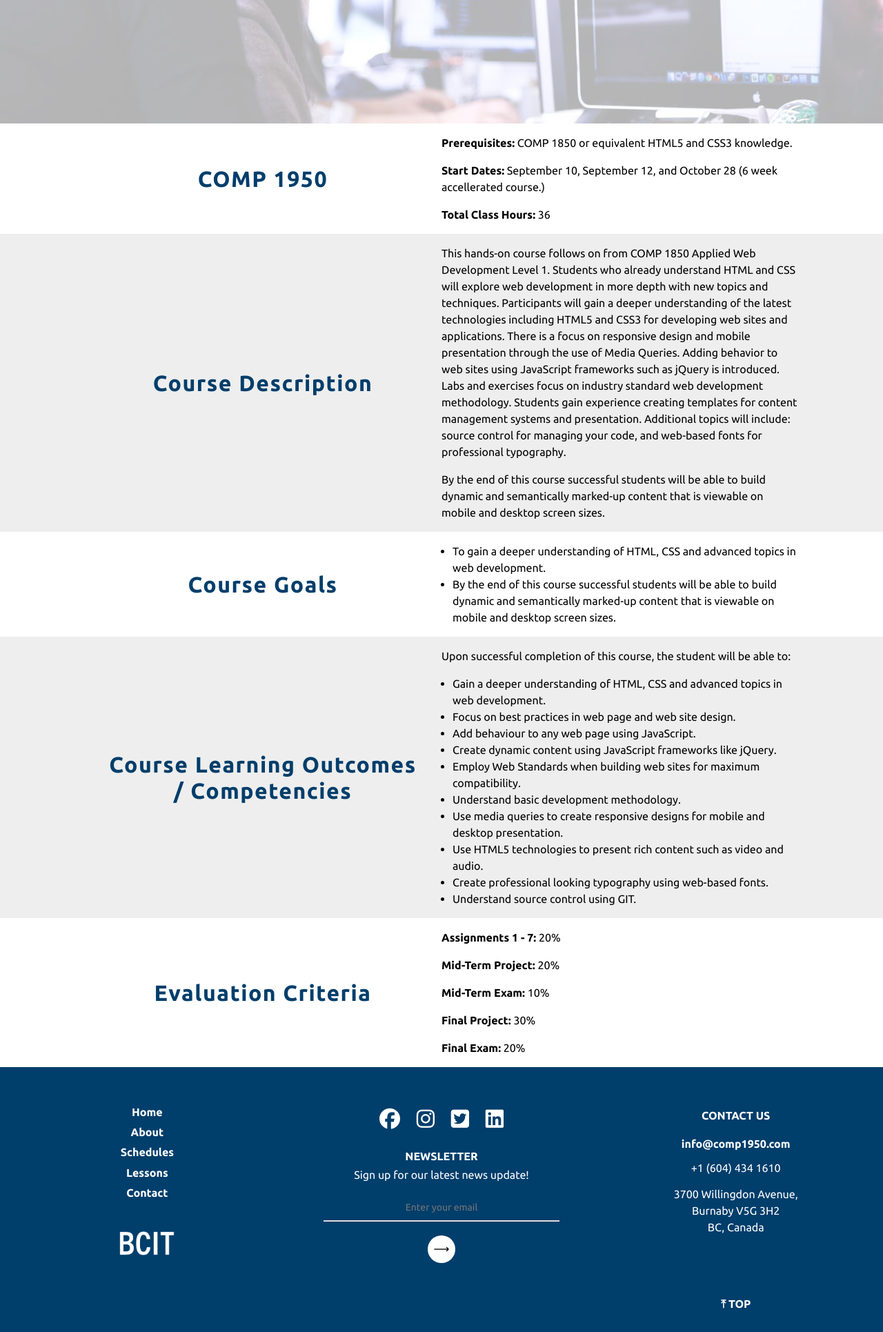
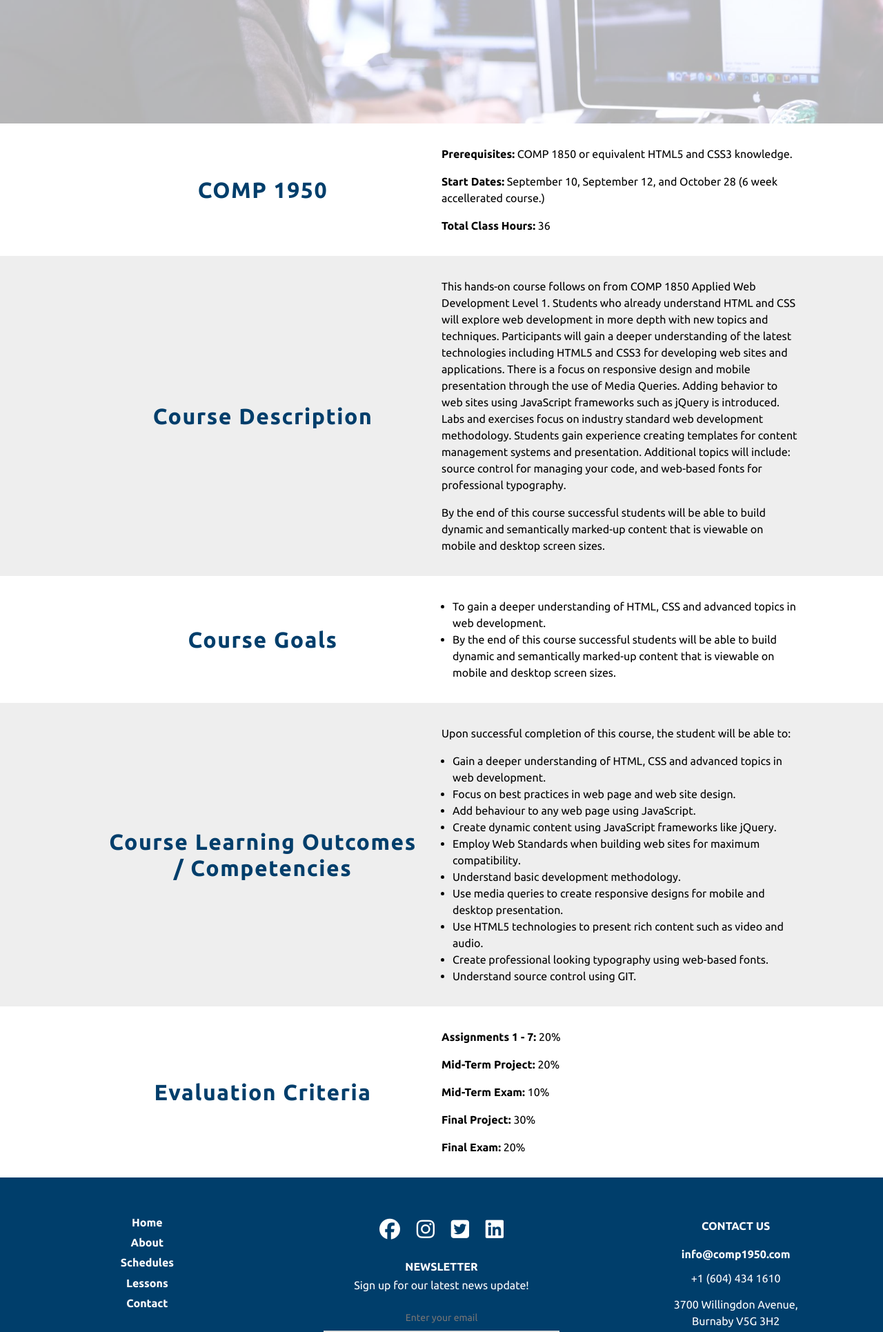
Before and after one commit to laurenthiasherly/1950-final, a PHP site: page /about.php in a window 1280 px wide. Shown: the part 286-2217 px from the top of the page at 69% size. Run offline with PHP 8.4, Linux system fonts and the light colour scheme; style sheets or scripts are compiled from the project's sources; some libraries are stand-ins or nearby versions.

Commit message:
minor - adjust padding on about page

```diff
--- a/scss/_about.scss
+++ b/scss/_about.scss
@@ -4,9 +4,12 @@
 .about{
 
     > div{
+        padding: 1em 0;
+
         &:nth-child(2n){
             background-color: $semi-light;
         }
+
     }
 
     section{
```
